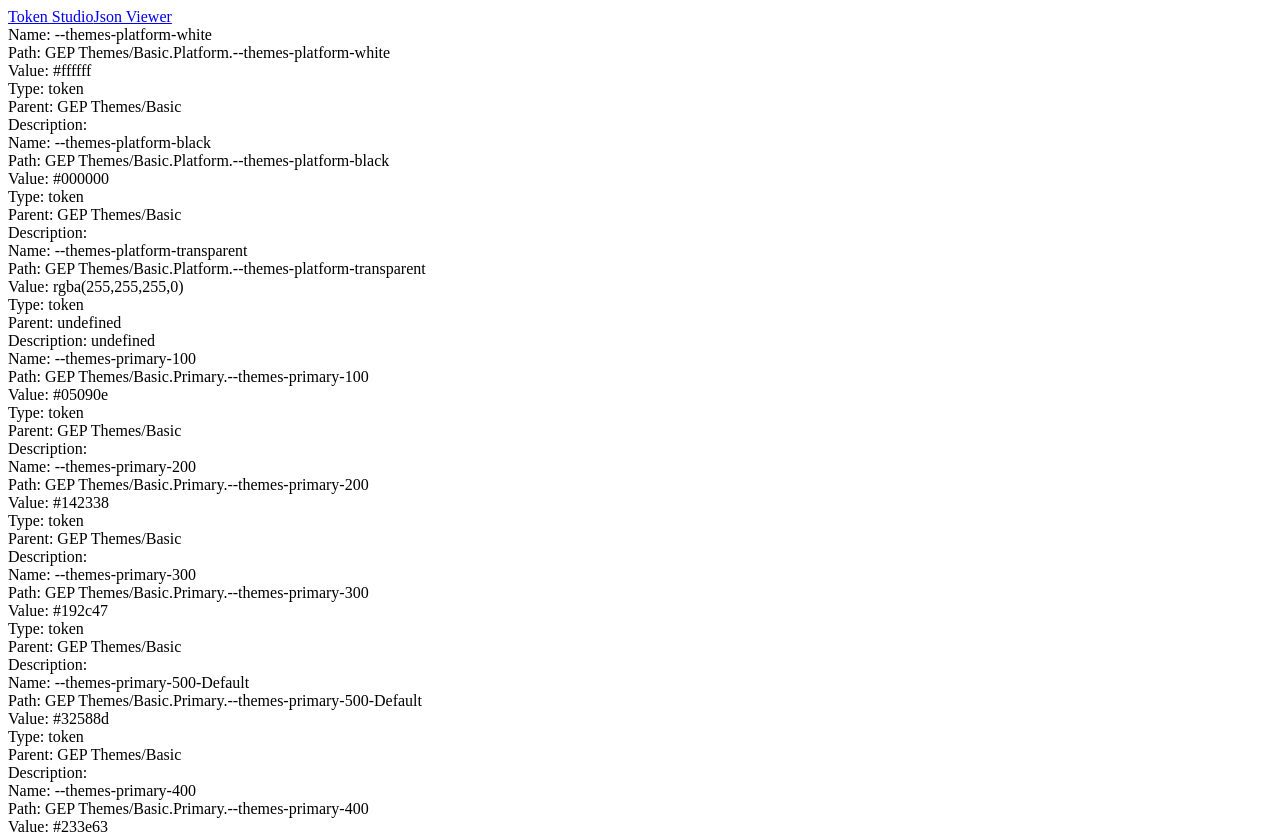
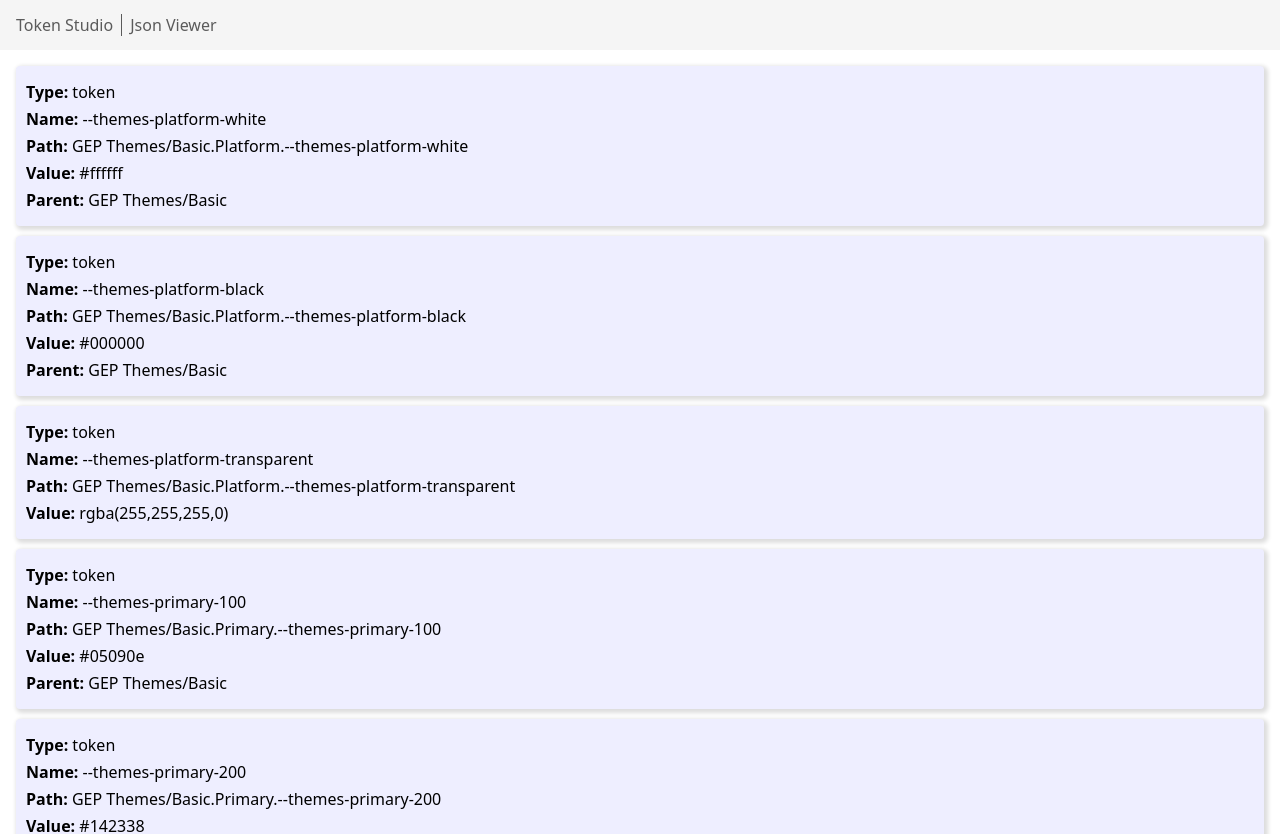
Before and after one commit to gregariousgovind/Token-studio-reader, an Angular app: page /json-view in a window 1280 px wide. Shown: the top 834 px of the page. Built offline with nearby package versions, Linux system fonts and the light colour scheme.

Commit message:
Improvements

```diff
--- /dev/null
+++ b/src/components/token-json-viewer/token-json-viewer.component.html
@@ -0,0 +1,14 @@
+
+<div id="token-container">
+    <div *ngFor="let token of tokens">
+        <div class="token {{token.type === 'style' ? 'style' : token.type === 'token' ? 'type' : ''}}">
+            <div class="property" *ngIf="token.type"><span>Type:</span> {{ token.type }}</div>
+            <div class="property" *ngIf="token.name"><span>Name:</span> {{ token.name }}</div>
+            <div class="property" *ngIf="token.path"><span>Path:</span> {{ token.path }}</div>
+            <div class="property" *ngIf="token.type !== 'style' && token.value"><span>Value:</span> {{ token.value }}</div>
+            <div class="property" *ngIf="token.type === 'style' && token.value"><span>Value:</span> {{ token.value | json }}</div>
+            <div class="property" *ngIf="token.parent"><span>Parent:</span> {{ token.parent }}</div>
+            <div class="property" *ngIf="token.description"><span>Description:</span> {{ token.description }}</div>
+        </div>
+    </div>
+</div>
--- a/src/components/token-json-viewer/token-json-viewer.component.ts
+++ b/src/components/token-json-viewer/token-json-viewer.component.ts
@@ -1,5 +1,5 @@
 import { CommonModule } from '@angular/common';
-import { Component, Input, OnInit } from '@angular/core';
+import { Component, OnInit } from '@angular/core';
 import { TokenService } from '../../token.service';
 
 interface Token {
@@ -16,34 +16,7 @@ interface Token {
   standalone: true,
   imports: [CommonModule],
   providers: [TokenService],
-  template: `
-  <div id="token-container">
-    <div *ngFor="let token of tokens" [innerHTML]="createTokenHtml(token)"></div>
-  </div>
-  `,
-  styles: `
-  .token {
-    border: 1px solid #ddd;
-    margin-bottom: 10px;
-    padding: 10px;
-  }
-
-  .token.style {
-    background-color: #f9f9f9;
-  }
-
-  .token.type {
-    background-color: #eef;
-  }
-
-  .property {
-    margin: 5px 0;
-  }
-
-  .property span {
-    font-weight: bold;
-  }
-  `
+  templateUrl: './token-json-viewer.component.html'
 })
 export class TokenJSONViewerComponent implements OnInit {
   jsonData: any;
@@ -81,7 +54,7 @@ export class TokenJSONViewerComponent implements OnInit {
         tokens = tokens.concat(
           this.extractTokens(data[key], path ? `${path}.${key}` : key)
         );
-      } else {
+      } else if (this.isToken(key)) {
         const token: Token = {
           ...data[key],
           path: path ? `${path}.${key}` : key,
@@ -93,18 +66,4 @@ export class TokenJSONViewerComponent implements OnInit {
     }
     return tokens;
   }
-
-  createTokenHtml(token: Token): string {
-    const tokenClass = token.type === 'style' ? 'style' : 'type';
-    return `
-      <div class="token ${tokenClass}">
-          <div class="property"><span>Name:</span> ${token.name}</div>
-          <div class="property"><span>Path:</span> ${token.path}</div>
-          <div class="property"><span>Value:</span> ${token.value}</div>
-          <div class="property"><span>Type:</span> ${token.type}</div>
-          <div class="property"><span>Parent:</span> ${token.parent}</div>
-          <div class="property"><span>Description:</span> ${token.description}</div>
-      </div>
-    `;
-  }
 }
--- a/src/global_styles.css
+++ b/src/global_styles.css
@@ -1,5 +1,52 @@
 body {
+  font-family: system-ui, -apple-system, BlinkMacSystemFont, 'Segoe UI', Roboto, Oxygen, Ubuntu, Cantarell, 'Open Sans', 'Helvetica Neue', sans-serif;
+  margin: 0;
   background-color: #ffffff;
+}
+
+* {
+  box-sizing: border-box;
+}
+
+nav {
+  display: flex;
+  align-items: center;
+  gap: 8px;
+  width: 100%;
+  height: 50px;
+  padding: 8px 16px;
+  background-color: #f5f5f5;
+}
+
+nav a {
+  color: #5b5b5b;
+  text-decoration: none;
+  font-weight: 500;
+}
+
+nav a:not(:last-child) {
+  border-right: 1px solid #5b5b5b;
+  padding-right: 8px;
+}
+
+nav a:hover,
+nav a:focus {
+  color: #32588d;
+  text-decoration: underline;
+}
+
+token-viewer,
+token-json-viewer {
+  display: block;
+  padding: 16px;
+}
+
+h1,
+h2,
+h3,
+h4 {
+  display: inline-block;
+  margin-top: 0;
 }
 
 table {
@@ -22,12 +69,6 @@ tr:hover {
   background-color: #f5f5f5;
 }
 
-h2,
-h3,
-h4 {
-  display: inline-block;
-}
-
 .test-element {
   display: flex;
   flex-direction: column;
@@ -36,3 +77,26 @@ h4 {
   min-width: 200px;
   min-height: 80px;
 }
+
+.token {
+  box-shadow: 2px 2px 4px 2px #ddd;
+  border-radius: 4px;
+  margin-bottom: 10px;
+  padding: 10px;
+}
+
+.token.style {
+  background-color: #f9f9f9;
+}
+
+.token.type {
+  background-color: #eef;
+}
+
+.property {
+  margin: 5px 0;
+}
+
+.property span {
+  font-weight: bold;
+}
```
